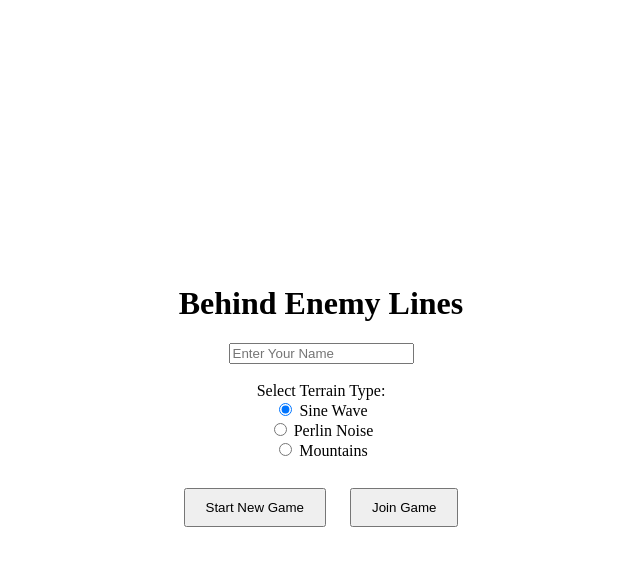
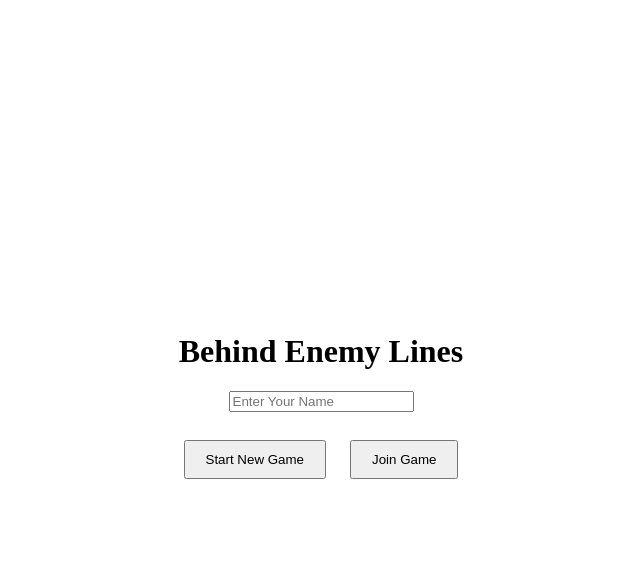
Before and after one commit to maxwell-hoff/behind-enemy-lines, a Flask app: page / in a window 1280 px wide. Shown: the top 566 px of the page, without its empty margins (319-959 px from the left). Run offline with Flask 3, Linux system fonts and the light colour scheme.

Commit message:
added sounds. And removed multiple terrain types

```diff
--- a/app.py
+++ b/app.py
@@ -27,8 +27,6 @@ VIEWER_HEIGHT_FT = 6
 SQUARE_SIZE_MILES = 0.1
 
 # Terrain types
-TERRAIN_SINE = 'sine'
-TERRAIN_PERLIN = 'perlin'
 TERRAIN_MOUNTAINS = 'mountains'
 
 # Define the scale for Perlin noise
@@ -67,20 +65,6 @@ def is_river(x, y):
     return abs(y - central_y) < (RIVER_WIDTH // 2)
 
 
-def terrain_height_sine(x, y):
-    A = 500
-    wavelength = 200
-    k = (2 * math.pi) / wavelength
-    terrain_elevation = A * math.sin(k * x) * math.sin(k * y) + 500  # Add 500 ft offset
-    return terrain_elevation
-
-def terrain_height_perlin(x, y):
-    A = 500
-    scale = PERLIN_SCALE
-    noise_value = noise.pnoise2(x * scale, y * scale)
-    terrain_elevation = A * noise_value + 500  # Add 500 ft offset
-    return terrain_elevation
-
 def terrain_height_mountains(x, y):
     A = MOUNTAIN_PEAK_HEIGHT
     scale = MOUNTAIN_SCALE
@@ -97,17 +81,6 @@ def terrain_height_mountains(x, y):
     terrain_elevation = base_height * 500 + peak_height + 500  # Add 500 ft offset
     return terrain_elevation
 
-def terrain_gradient_perlin(x, y):
-    A = 500
-    scale = PERLIN_SCALE
-    delta = 0.01
-    h_center = noise.pnoise2(x * scale, y * scale)
-    h_x1 = noise.pnoise2((x + delta) * scale, y * scale)
-    h_y1 = noise.pnoise2(x * scale, (y + delta) * scale)
-    dh_dx = A * (h_x1 - h_center) / delta
-    dh_dy = A * (h_y1 - h_center) / delta
-    return dh_dx, dh_dy
-
 def terrain_gradient_mountains(x, y):
     delta = 0.01
     h_center = terrain_height_mountains(x, y)
@@ -117,43 +90,22 @@ def terrain_gradient_mountains(x, y):
     dh_dy = (h_y1 - h_center) / delta
     return dh_dx, dh_dy
 
+
 def terrain_height(x, y, terrain_type):
-    if terrain_type == TERRAIN_PERLIN:
-        return terrain_height_perlin(x, y)
-    elif terrain_type == TERRAIN_MOUNTAINS:
+    if terrain_type == TERRAIN_MOUNTAINS:
         return terrain_height_mountains(x, y)
     else:
-        return terrain_height_sine(x, y)
+        # Default to mountains if unknown terrain type
+        return terrain_height_mountains(x, y)
+
 
 def terrain_gradient(x, y, terrain_type):
-    if terrain_type == TERRAIN_PERLIN:
-        return terrain_gradient_perlin(x, y)
-    elif terrain_type == TERRAIN_MOUNTAINS:
+    if terrain_type == TERRAIN_MOUNTAINS:
         return terrain_gradient_mountains(x, y)
-    elif terrain_type == TERRAIN_SINE:
-        return terrain_gradient_sine(x, y)
     else:
-        # Default to sine gradient if unknown terrain type
-        return terrain_gradient_sine(x, y)
+        # Default to mountains gradient if unknown terrain type
+        return terrain_gradient_mountains(x, y)
 
-def terrain_gradient_sine(x, y):
-    A = 500
-    wavelength = 200
-    k = (2 * math.pi) / wavelength
-    delta = 0.01  # Small increment for numerical derivative
-
-    # Calculate central height
-    h_center = A * math.sin(k * x) * math.sin(k * y)
-
-    # Calculate heights at slightly offset positions
-    h_x1 = A * math.sin(k * (x + delta)) * math.sin(k * y)
-    h_y1 = A * math.sin(k * x) * math.sin(k * (y + delta))
-
-    # Compute numerical derivatives
-    dh_dx = (h_x1 - h_center) / delta
-    dh_dy = (h_y1 - h_center) / delta
-
-    return dh_dx, dh_dy
 
 def horizon_distance(viewer_elevation_ft):
     # Set minimum viewer elevation to VIEWER_HEIGHT_FT (6 ft)
@@ -163,6 +115,7 @@ def horizon_distance(viewer_elevation_ft):
     # Limit the horizon distance to a maximum of 20 miles
     max_horizon_distance = 20  # in miles
     return min(calculated_distance, max_horizon_distance)
+
 
 def line_of_sight_visibility(center_x, center_y, terrain_type):
     VERTICAL_SCALE = 1  # Adjust vertical exaggeration
@@ -227,6 +180,7 @@ def line_of_sight_visibility(center_x, center_y, terrain_type):
 
     return visible_cells
 
+
 def vegetation_height(x, y, elevation):
     # Generate base vegetation density using Perlin noise
     base_density = noise.pnoise2(x * VEG_SCALE, y * VEG_SCALE, repeatx=1000, repeaty=1000)
@@ -252,21 +206,59 @@ def vegetation_height(x, y, elevation):
     veg_height = vegetation_density * MAX_VEG_HEIGHT
     return veg_height
 
-def tilt_angle(x, y, terrain_type):
-    dh_dx, dh_dy = terrain_gradient(x, y, terrain_type)
-    gradient_magnitude = math.sqrt(dh_dx**2 + dh_dy**2)
-    theta = math.atan(gradient_magnitude)
-    max_tilt_radians = math.radians(15)
-    if theta > max_tilt_radians:
-        theta = max_tilt_radians
-    return theta
 
-def tilt_direction(x, y, terrain_type):
-    dh_dx, dh_dy = terrain_gradient(x, y, terrain_type)
-    phi = math.atan2(dh_dy, dh_dx)
-    return phi
+def compute_sounds(center_x, center_y, terrain_type, previous_positions):
+    """
+    Computes the sounds to be displayed on the client.
+    """
+    sounds = []
 
-# Calculate visibility range
+    # 1. River Sounds
+    # Define the range within which river sounds are heard
+    RIVER_SOUND_RANGE = 50  # in cells
+
+    # To avoid too many sounds, sample river cells every 10 cells within range
+    for dx in range(-RIVER_SOUND_RANGE, RIVER_SOUND_RANGE + 1, 10):
+        for dy in range(-RIVER_SOUND_RANGE, RIVER_SOUND_RANGE + 1, 10):
+            x = center_x + dx
+            y = center_y + dy
+            if is_river(x, y):
+                distance = math.sqrt(dx**2 + dy**2)
+                if distance <= RIVER_SOUND_RANGE:
+                    intensity = max(1, 100 - distance)  # Simple linear decay
+                    sounds.append({
+                        'x': dx,
+                        'y': dy,
+                        'color': 'blue',
+                        'intensity': intensity
+                    })
+
+    # 2. Center Dot Sound (Player's Position)
+    sounds.append({
+        'x': 0,
+        'y': 0,
+        'color': 'red',
+        'intensity': 100
+    })
+
+    # 3. Previous Movements Sounds
+    # Limit to last 10 movements to avoid clutter
+    recent_positions = previous_positions[-10:]
+    for pos in recent_positions:
+        dx = pos['x'] - center_x
+        dy = pos['y'] - center_y
+        distance = math.sqrt(dx**2 + dy**2)
+        intensity = max(1, 50 - distance)  # Less intense as distance increases
+        sounds.append({
+            'x': dx,
+            'y': dy,
+            'color': 'yellow',
+            'intensity': intensity
+        })
+
+    return sounds
+
+
 def get_visibility_range(x, y, terrain_type):
     theta = tilt_angle(x, y, terrain_type)
     sin_theta = math.sin(theta)
@@ -314,7 +306,7 @@ def start_game():
     session_id = get_session_id()
     data = request.get_json(silent=True) or {}
     player_name = data.get('player_name', 'Player1')
-    terrain_type = data.get('terrain_type', TERRAIN_SINE)
+    terrain_type = TERRAIN_MOUNTAINS  # Fixed to mountains
     lobby_code = generate_lobby_code()
     session_data = {'lobby_code': lobby_code, 'player_name': player_name}
 
@@ -322,7 +314,7 @@ def start_game():
     start_x, start_y = 0, 0  # Starting at the center
     while is_river(start_x, start_y):
         start_y += 10  # Move south until landing on land
-        # Optional: Add bounds checking here
+        # Optional: Add bounds checking here to prevent infinite loop
 
     game_state = {
         'position': {'x': start_x, 'y': start_y},
@@ -409,7 +401,7 @@ def visible_cells():
         return jsonify({'status': 'error', 'message': 'Game state not found'}), 400
 
     game_state = json.loads(game_state_json)
-    terrain_type = game_state.get('terrain_type', TERRAIN_SINE)
+    terrain_type = game_state.get('terrain_type', TERRAIN_MOUNTAINS)
 
     position = game_state['position']
     center_x = position['x']
@@ -419,7 +411,7 @@ def visible_cells():
     if terrain_type == TERRAIN_MOUNTAINS:
         visible_cells = line_of_sight_visibility(center_x, center_y, terrain_type)
     else:
-        # Existing visibility calculation
+        # Existing visibility calculation (now fixed to mountains)
         a_squares, b_squares, phi = get_visibility_range(center_x, center_y, terrain_type)
 
         # Rotate the ellipse to align with the tilt direction
@@ -459,9 +451,13 @@ def visible_cells():
         rel_y = pos['y'] - center_y
         relative_previous_positions.append({'x': rel_x, 'y': rel_y})
 
+    # Compute sounds
+    sounds = compute_sounds(center_x, center_y, terrain_type, game_state.get('previous_positions', []))
+
     response = jsonify({
         'visible_cells': visible_cells,
         'previous_positions': relative_previous_positions,
+        'sounds': sounds,  # Add sounds to the response
         'lobby_code': lobby_code
     })
     response.set_cookie('session_id', session_id)
--- a/templates/index.html
+++ b/templates/index.html
@@ -34,14 +34,7 @@
         <h1>Behind Enemy Lines</h1>
         <!-- Input for player name when starting a new game -->
         <input type="text" id="player-name-input" placeholder="Enter Your Name"><br><br>
-        <!-- Terrain type selection -->
-        <label>Select Terrain Type:</label><br>
-        <input type="radio" id="terrain-sine" name="terrain-type" value="sine" checked>
-        <label for="terrain-sine">Sine Wave</label><br>
-        <input type="radio" id="terrain-perlin" name="terrain-type" value="perlin">
-        <label for="terrain-perlin">Perlin Noise</label><br>
-        <input type="radio" id="terrain-mountains" name="terrain-type" value="mountains">
-        <label for="terrain-mountains">Mountains</label><br><br>
+        <!-- Terrain type selection removed since only mountains are used -->
         <button onclick="startGame()">Start New Game</button>
         <button onclick="showJoinForm()">Join Game</button>
         <div id="join-form">
@@ -54,7 +47,7 @@
     <script>
         function startGame() {
             const playerName = document.getElementById('player-name-input').value.trim() || 'Player1';
-            const terrainType = document.querySelector('input[name="terrain-type"]:checked').value;
+            const terrainType = 'mountains'; // Fixed terrain type
             fetch('/start_game', {
                 method: 'POST',
                 headers: {'Content-Type': 'application/json'},
```
Also changed, not shown: templates/game.html (+69 -5 lines).
